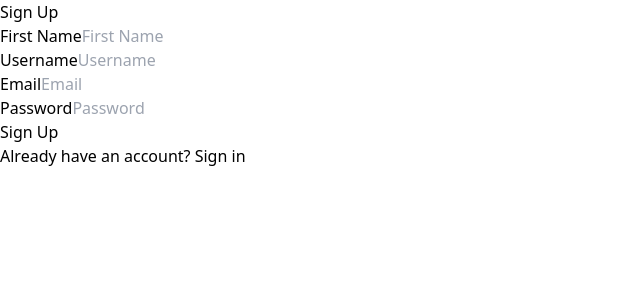
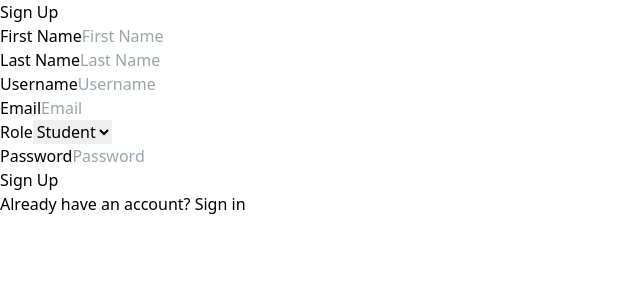
Before and after one commit to arnold-aswan/project-tracker-frontend, a React (Vite) app in the folder client/: page / in a window 1280 px wide. Both pictures are taken after a click on the element "Sign up". Shown: the top 300 px of the page, without its empty margins (0-640 px from the left). Built offline with nearby package versions, Linux system fonts and the light colour scheme.

Commit message:
Added the roles

```diff
--- a/client/src/AuthComponent.jsx
+++ b/client/src/AuthComponent.jsx
@@ -11,6 +11,7 @@ function AuthComponent() {
     event.preventDefault();
     const email = event.target.email.value;
     const password = event.target.password.value;
+    const role = document.getElementById("role").value;
 
     if (authenticateUser(email, password)) {
       alert("Login successful! Redirecting to the main page...");
@@ -25,6 +26,7 @@ function AuthComponent() {
   const handleRegistration = (event) => {
     event.preventDefault();
     const firstName = document.getElementById("firstName").value;
+    const lastName = document.getElementById("lastName").value;
     const username = document.getElementById("username").value;
     const email = document.getElementById("signup-email").value;
     const password = document.getElementById("signup-password").value;
@@ -115,6 +117,18 @@ function AuthComponent() {
                 className="w-full p-2 border rounded border-blue-200 mb-2"
               />
             </div>
+            <div className="input-container">
+            <label htmlFor="role">Role</label>
+            <select
+              id="role"
+              required
+              className="w-full p-2 border rounded border-blue-200 mb-2"
+            >
+              <option value="student">Student</option>
+              <option value="admin">Admin</option>
+            </select>
+            </div>
+
             <button
               className="bg-blue-600 text-white rounded-md py-2 px-4 text-lg font-semibold mt-4 hover:bg-blue-700 focus:outline-none focus:ring-2 focus:ring-blue-600"
               type="submit"
@@ -136,6 +150,16 @@ function AuthComponent() {
               />
             </div>
             <div className="input-container">
+            <label htmlFor="lastName">Last Name</label>
+            <input
+              type="text"
+              id="lastName"
+              placeholder="Last Name"
+              required
+              className="w-full p-2 border rounded border-blue-200 mb-2"
+            />
+            </div>
+            <div className="input-container">
               <label htmlFor="username">Username</label>
               <input
                 type="text"
@@ -154,6 +178,17 @@ function AuthComponent() {
                 required
                 className="w-full p-2 border rounded border-blue-200 mb-2"
               />
+            </div>
+            <div className="input-container">
+            <label htmlFor="role">Role</label>
+            <select
+              id="role"
+              required
+              className="w-full p-2 border rounded border-blue-200 mb-2"
+            >
+              <option value="student">Student</option>
+              <option value="admin">Admin</option>
+            </select>
             </div>
             <div className="input-container">
               <label htmlFor="signup-password">Password</label>
```
